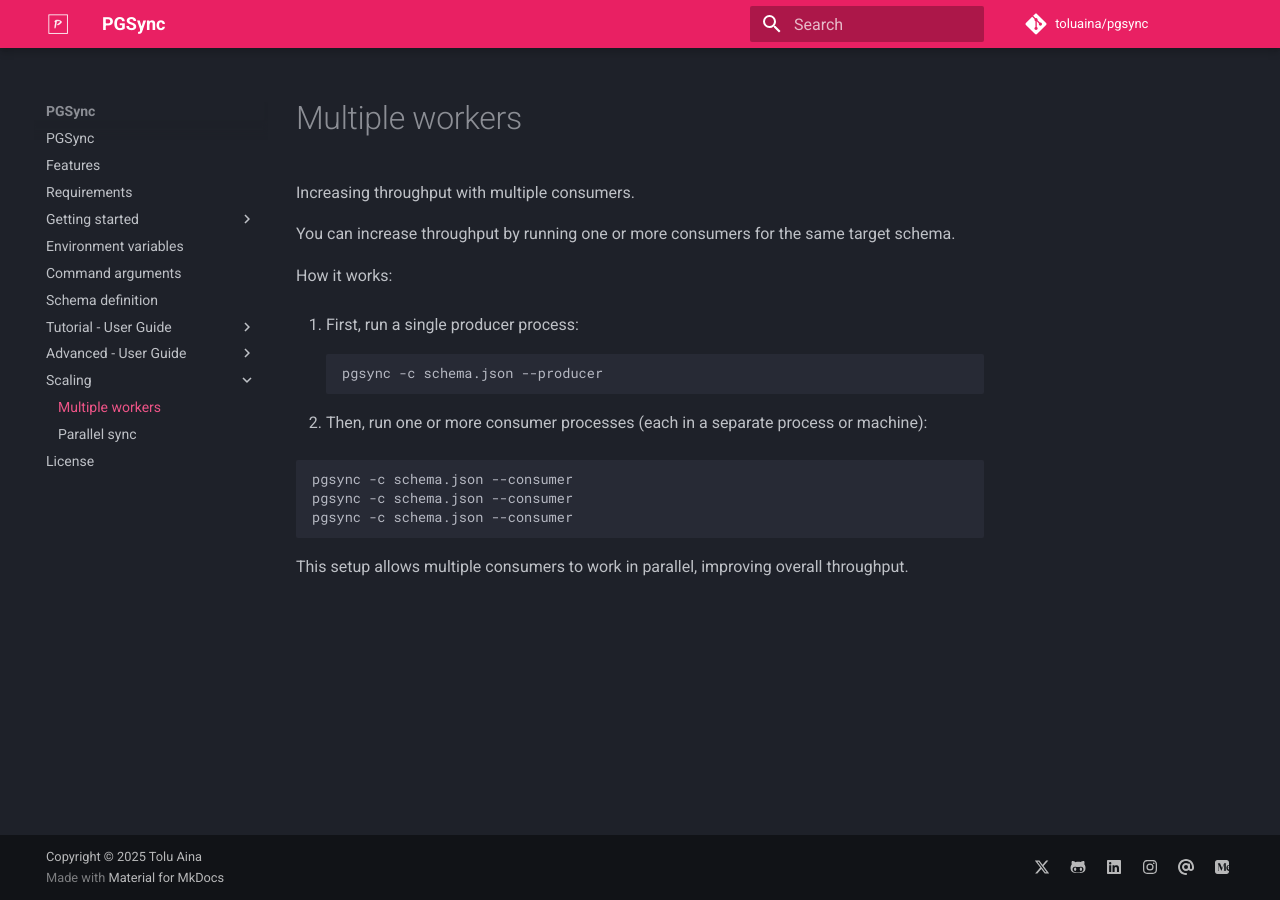
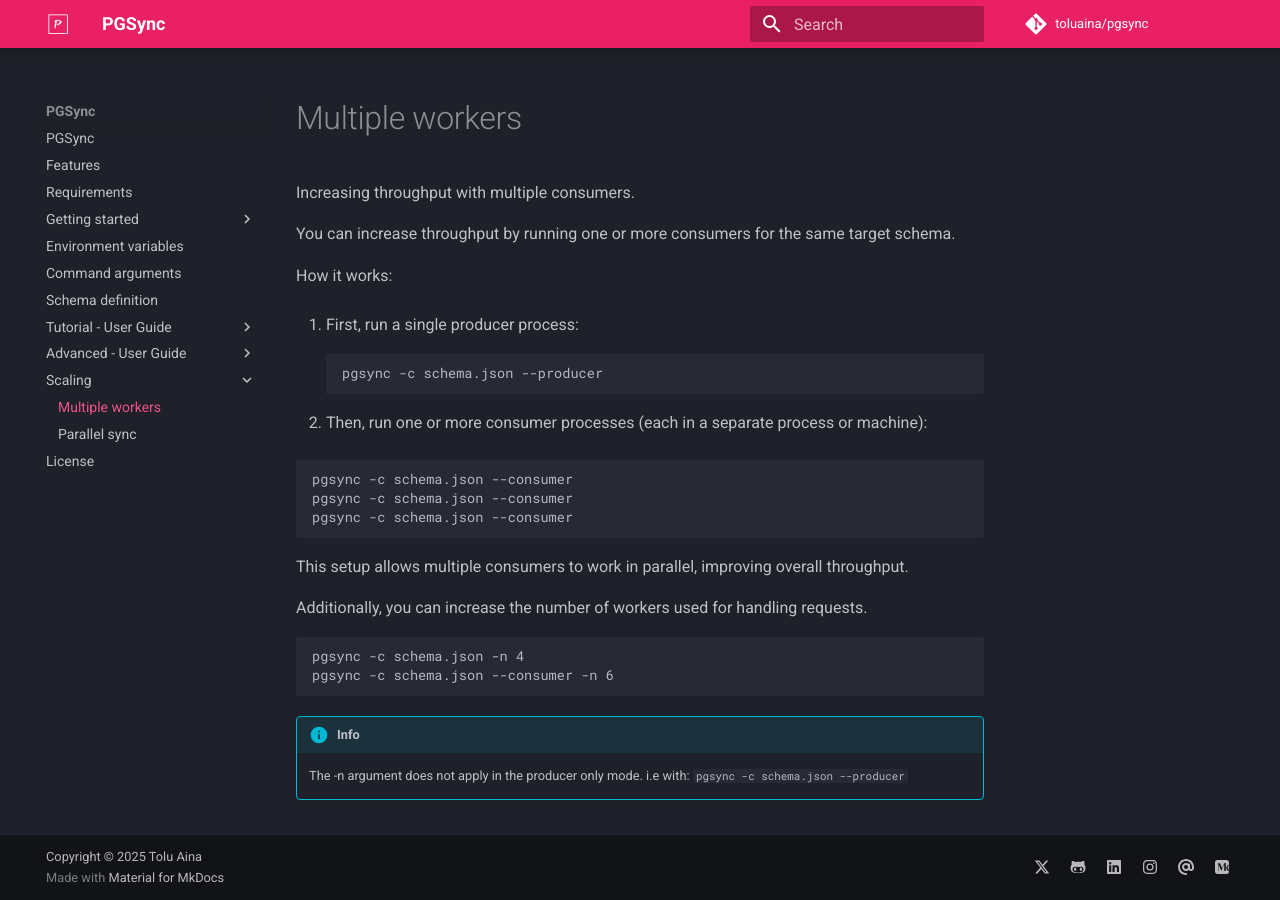
Before and after one commit to toluaina/toluaina.github.io, an MkDocs documentation site: the page built from docs/scaling/multiple-workers.md, in a window 1280 px wide. Built offline with MkDocs 1.6.1 and Material for MkDocs 9.7.7, drawn with Linux system fonts in a browser that asks for light colours; comment, search, counter and statistics services are not loaded.

Commit message:
more documentation

````diff
--- a/docs/scaling/multiple-workers.md
+++ b/docs/scaling/multiple-workers.md
@@ -17,5 +17,17 @@ pgsync -c schema.json --consumer
 pgsync -c schema.json --consumer
 ```
 
+This setup allows multiple consumers to work in parallel, improving overall throughput.
 
-This setup allows multiple consumers to work in parallel, improving overall throughput.
+
+Additionally, you can increase the number of workers used for handling requests.
+
+```
+pgsync -c schema.json -n 4
+pgsync -c schema.json --consumer -n 6
+```
+
+!!! info
+    The -n argument does not apply in the producer only mode.
+    i.e with:
+    ```pgsync -c schema.json --producer```
````
